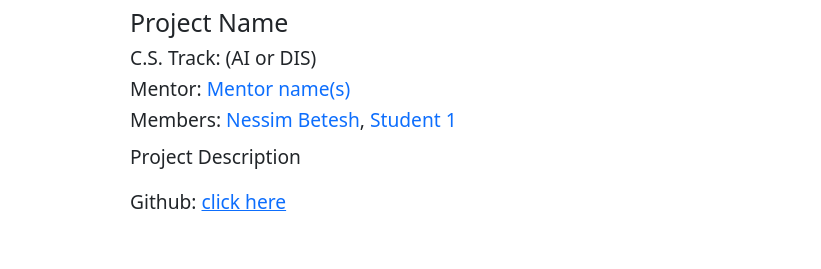
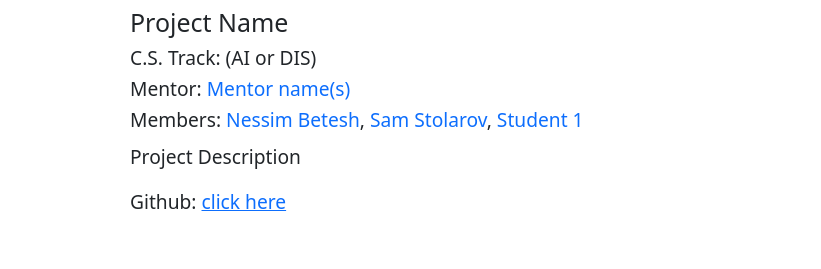
Before and after one commit to Yeshiva-University-CS/4570H-24-web, a plain HTML site: page teams.html in a window 1280 px wide. Shown: the part 231-500 px from the top of the page, 0-821 px from the left. Drawn offline with nearby package versions, Linux system fonts and the light colour scheme; a script that the page names is missing.

Commit message:
Update teams.html Sam

```diff
--- a/teams.html
+++ b/teams.html
@@ -46,6 +46,7 @@
             target="_blank">Mentor name(s)</a></h3>
         <h3>Members:
           <a href = "https://www.linkedin.com/in/nessim-betesh-709660236/" style="text-decoration: none;" target="_blank">Nessim Betesh</a>,
+           <a href = "https://www.linkedin.com/in/sam-stolarov-0608ab28a/" style="text-decoration: none;" target="_blank">Sam Stolarov</a>,
           <a href ="https://www.linkedin.com/in/xxxx" style="text-decoration: none;" target="_blank">Student 1</a>
         </h3>
         <div class="row">
```
